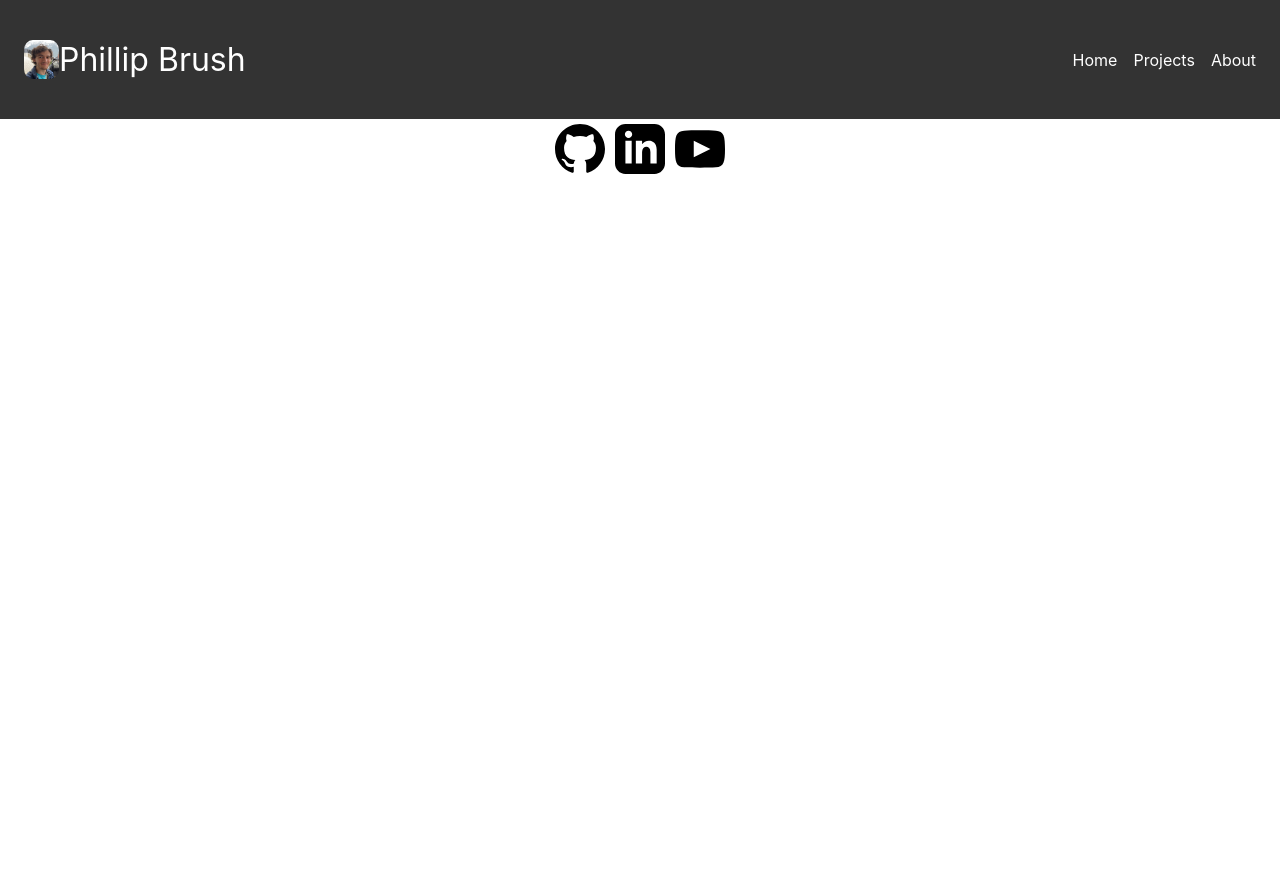
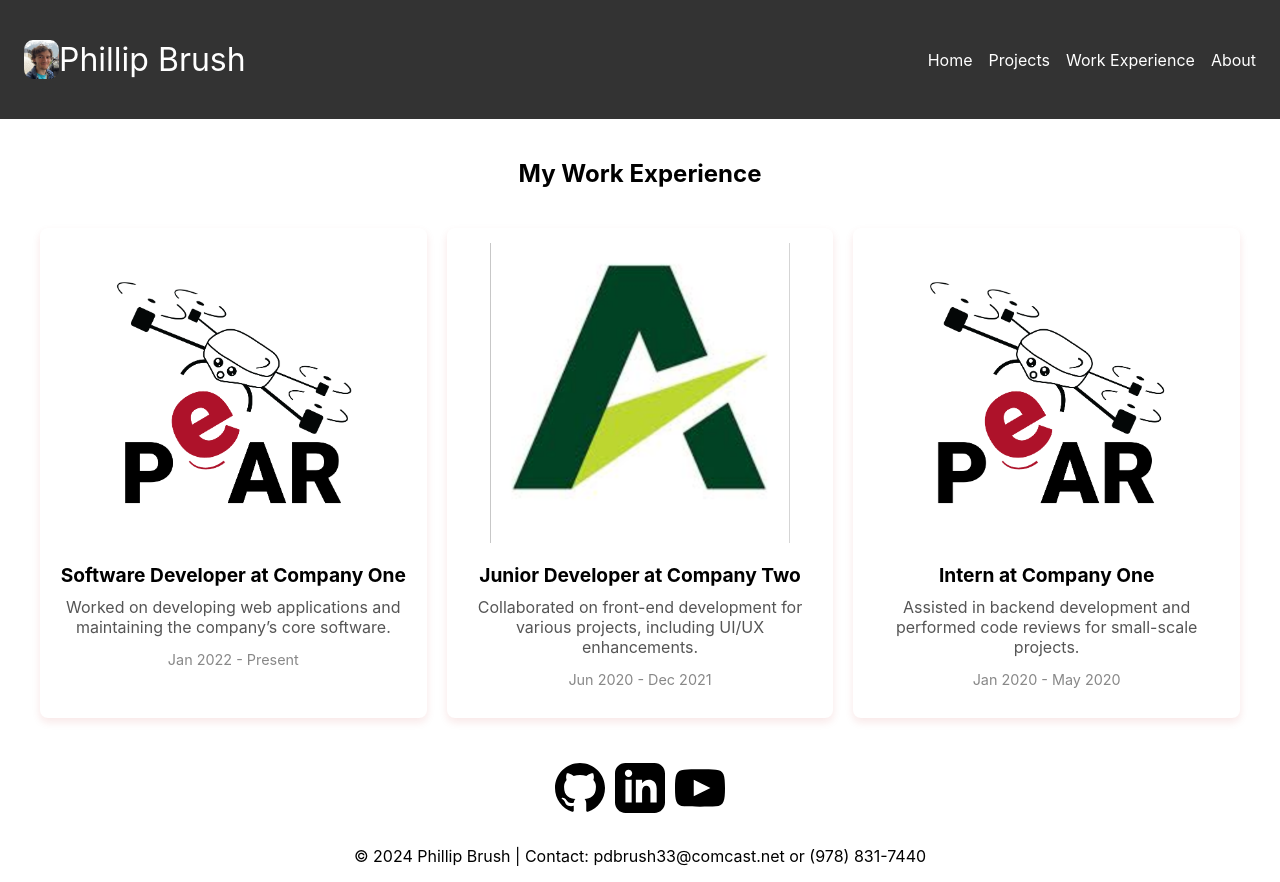
Before and after one commit to pbrush/pbrush.github.io, a React (Create React App) app in the folder my-portfolio/: page /WorkExperience in a window 1280 px wide. Before the commit the page ends 800 px from the top, so only its background shows below. Built offline with nearby package versions, Linux system fonts and the light colour scheme.

Commit message:
Added work experience page

```diff
--- a/my-portfolio/src/App.js
+++ b/my-portfolio/src/App.js
@@ -10,6 +10,7 @@ import Home from './components/Home';
 import Projects from './components/Projects';
 import About from './components/About';
 import Navbar from './components/Navbar';
+import WorkExperience from './components/WorkExperience';
 
 function App() {
   return (
@@ -21,6 +22,7 @@ function App() {
           <Route>
             <Route path="/"         element={ <Home />      }/>
             <Route path="/Projects"  element={ <Projects />  }/>
+            <Route path="/WorkExperience"    element={ <WorkExperience />     }/>
             <Route path="/About"    element={ <About />     }/>
           </Route>
         </Routes>
@@ -53,6 +55,11 @@ function App() {
             <img src={youtube} className="youtube-svg" alt="yt" />
           </a>
         </div>
+        <div>
+          <p>
+            &copy; 2024 Phillip Brush | Contact: pdbrush33@comcast.net or (978) 831-7440
+            </p>
+        </div>
       {/* <header className="App-header">
         <p> Where does this go</p>
         <img src={logo} className="App-logo" alt="logo" />
--- a/my-portfolio/src/components/Navbar.js
+++ b/my-portfolio/src/components/Navbar.js
@@ -14,6 +14,7 @@ export default function Navbar() {
       <ul>
         <CustomLink to="/"> Home </CustomLink>
         <CustomLink to="/Projects"> Projects </CustomLink>
+        <CustomLink to="/WorkExperience"> Work Experience </CustomLink>
         <CustomLink to="/About"> About </CustomLink>
       </ul>
     </nav>
--- a/my-portfolio/src/components/Projects.css
+++ b/my-portfolio/src/components/Projects.css
@@ -5,7 +5,7 @@
 
 .projects-grid {
   display: grid;
-  grid-template-columns: repeat(3, 1fr); /* Two cards per row */
+  grid-template-columns: repeat(3, 1fr); /* Three cards per row */
   gap: 20px; /* Space between cards */
   margin-top: 20px;
 }
@@ -57,18 +57,22 @@
 
   .search-bar {
     padding: 10px;
-    width: 70%;
+    width: 100%;
     font-size: 16px;
-    border-radius: 4px;
+    border-radius: 0px;
     border: 1px solid #ccc;
+    border-top-left-radius: 4px;  /* Adjust as needed */
+    border-bottom-left-radius: 4px;  /* Adjust as needed */
   }
 
   .tag-dropdown {
     padding: 10px;
     font-size: 16px;
-    border-radius: 4px;
+    border-radius: 0px;
     border: 1px solid #ccc;
-    margin-left: 10px;
+    margin-left: 0px;
+    border-top-right-radius: 4px;  /* Adjust as needed */
+    border-bottom-right-radius: 4px;  /* Adjust as needed */
   }
 
   .project-link {
--- /dev/null
+++ b/my-portfolio/src/components/WorkExperience.css
@@ -0,0 +1,50 @@
+.work-experience {
+  padding: 20px;
+  text-align: center;
+}
+
+.work-experience-grid {
+  display: grid;
+  grid-template-columns: repeat(3, 1fr); /* Two cards per row */
+  gap: 20px;
+  padding: 20px;
+}
+
+.work-card {
+  background: white;
+  border-radius: 8px;
+  box-shadow: 0 4px 8px rgba(186, 24, 24, 0.1);
+  padding: 15px;
+  display: flex;
+  flex-direction: column;
+  align-items: center;
+}
+
+.work-image {
+  width: 300px; /* Adjust as needed */
+  height: 300px; /* Adjust as needed */
+  object-fit: cover;
+  border-radius: 0%;
+  margin-bottom: 10px;
+}
+
+.work-details {
+  text-align: center;
+}
+
+.work-title {
+  font-size: 1.2rem;
+  font-weight: bold;
+  margin: 10px 0;
+}
+
+.work-description {
+  font-size: 1rem;
+  color: #555;
+  margin: 10px 0;
+}
+
+.work-date {
+  font-size: 0.9rem;
+  color: #888;
+}
--- /dev/null
+++ b/my-portfolio/src/components/WorkExperience.js
@@ -0,0 +1,51 @@
+import React from 'react';
+import './WorkExperience.css'; // Make sure to add the styles below in WorkExperience.css
+import companyLogo1 from '../images/pear_logo.png'; // Example image
+import companyLogo2 from '../images/alert_logo.png'; // Example image
+
+const workExperiences = [
+  {
+    id: 1,
+    image: companyLogo1,
+    title: 'Software Developer at Company One',
+    description: 'Worked on developing web applications and maintaining the company’s core software.',
+    date: 'Jan 2022 - Present',
+  },
+  {
+    id: 2,
+    image: companyLogo2,
+    title: 'Junior Developer at Company Two',
+    description: 'Collaborated on front-end development for various projects, including UI/UX enhancements.',
+    date: 'Jun 2020 - Dec 2021',
+  },
+  {
+    id: 3,
+    image: companyLogo1,
+    title: 'Intern at Company One',
+    description: 'Assisted in backend development and performed code reviews for small-scale projects.',
+    date: 'Jan 2020 - May 2020',
+  },
+  // Add more work experience objects as needed
+];
+
+function WorkExperience() {
+  return (
+    <div className="work-experience">
+      <h2>My Work Experience</h2>
+      <div className="work-experience-grid">
+        {workExperiences.map((work) => (
+          <div className="work-card" key={work.id}>
+            <img src={work.image} alt={work.title} className="work-image" />
+            <div className="work-details">
+              <h3 className="work-title">{work.title}</h3>
+              <p className="work-description">{work.description}</p>
+              <p className="work-date">{work.date}</p>
+            </div>
+          </div>
+        ))}
+      </div>
+    </div>
+  );
+}
+
+export default WorkExperience;
```
